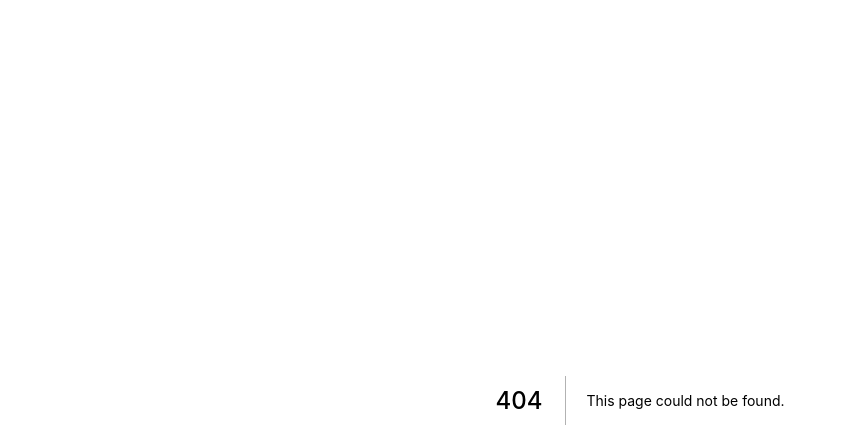
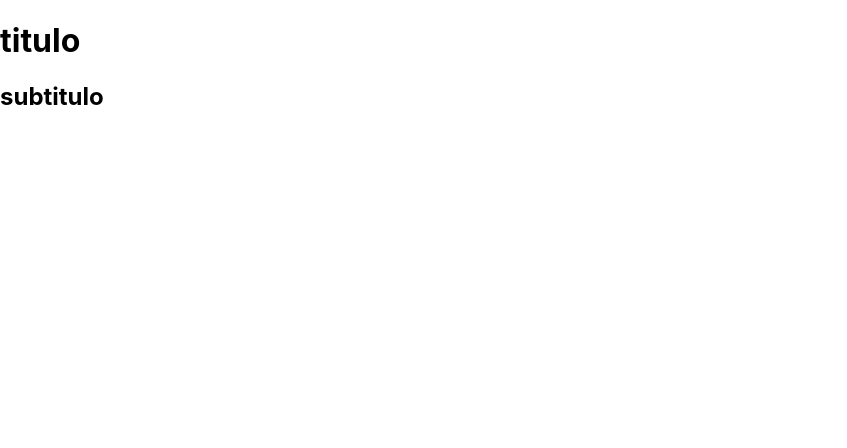
Before and after one commit to fabriciosouza21/curso-next_react, a Next.js app in the folder exercicios/: page /basico/fragment in a window 1280 px wide. Before the commit this address had no page. Shown: the top 448 px of the page, without its empty margins (0-847 px from the left). Built offline with nearby package versions, Linux system fonts and the light colour scheme.

Commit message:
utilizando o fragment react

```diff
--- /dev/null
+++ b/exercicios/pages/basico/fragment.jsx
@@ -0,0 +1,8 @@
+export default function fragment (){
+    return (
+        <>
+        <h1>titulo</h1>
+        <h2>subtitulo</h2>
+        </>
+    )
+}
```
